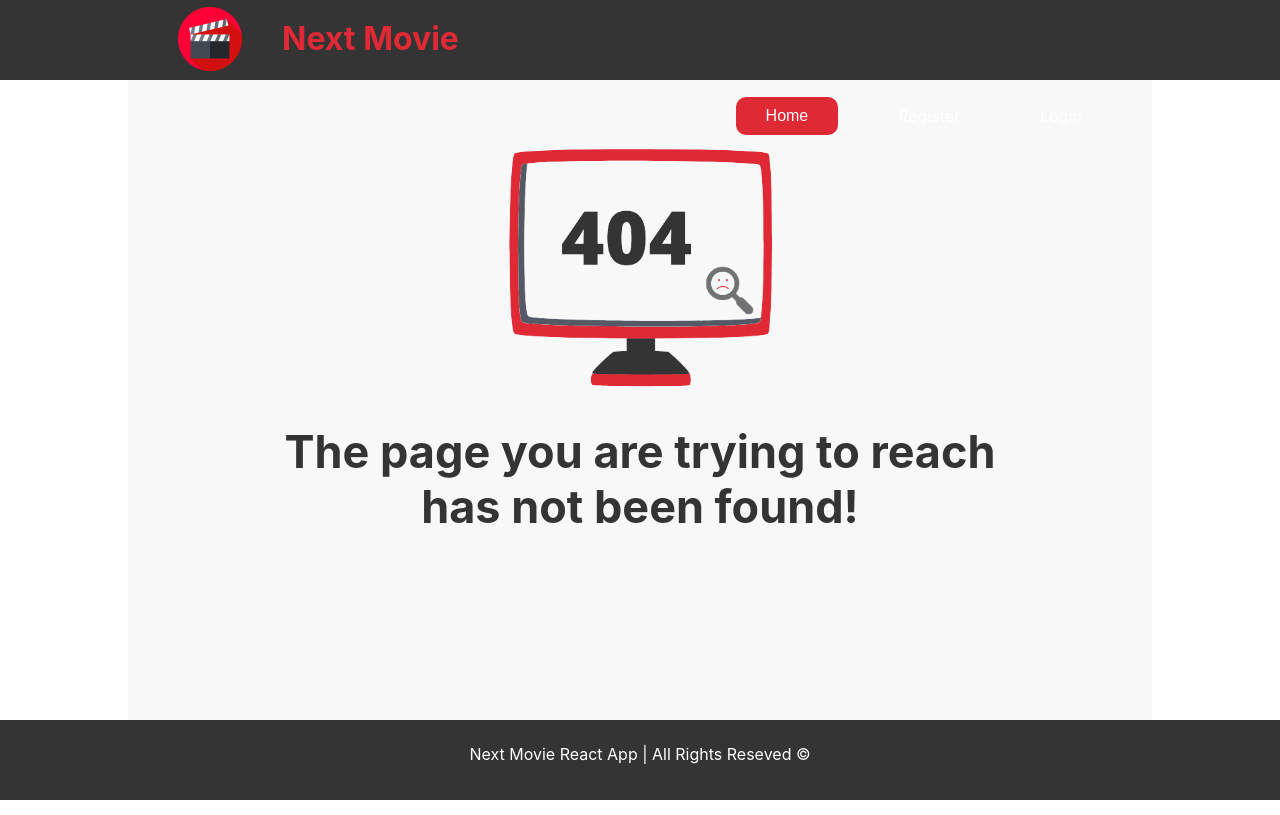
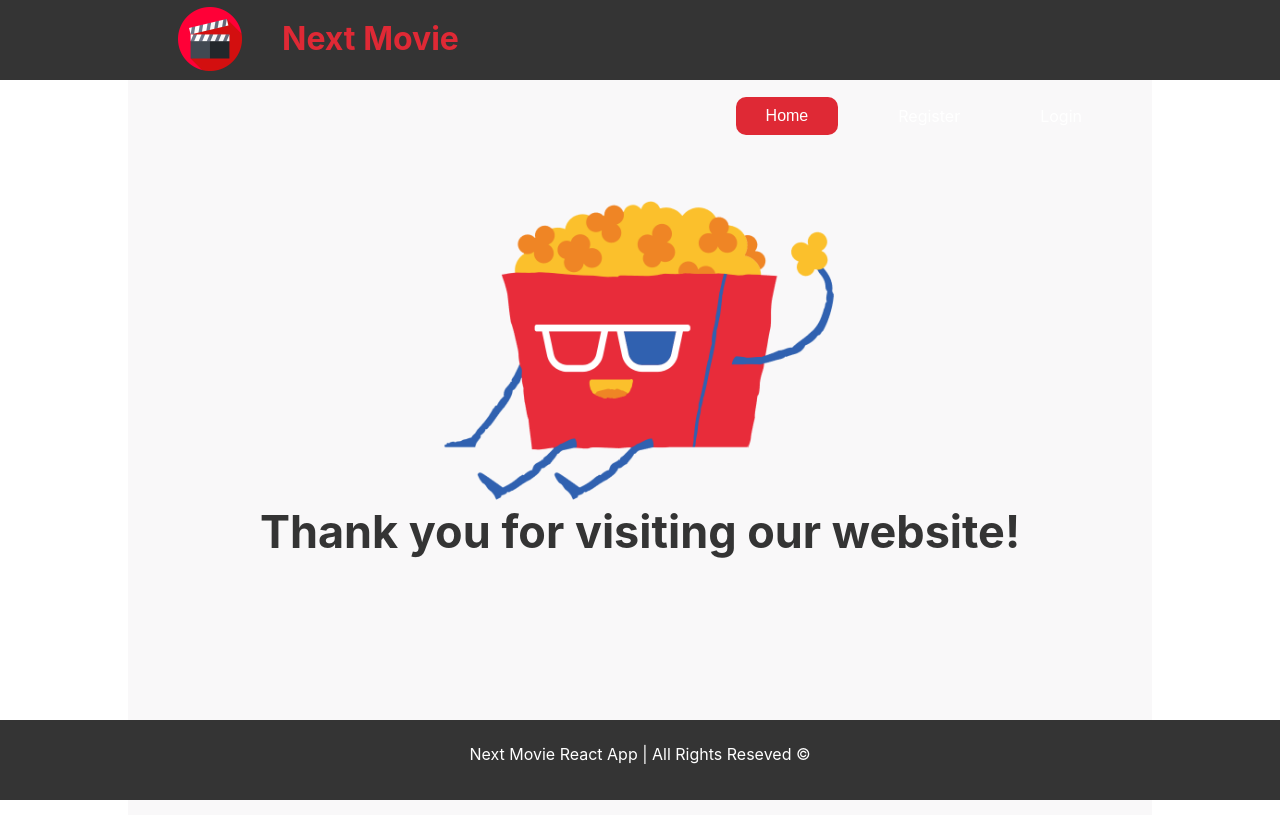
Before and after one commit to emveleva/react-movies-app, a React (Create React App) app: page /logout in a window 1280 px wide. Built offline with nearby package versions, Linux system fonts and the light colour scheme.

Commit message:
added home and logout html/css

```diff
--- a/src/App.css
+++ b/src/App.css
@@ -1,4 +1,4 @@
-.App {
+/* .App {
   text-align: center;
 }
 .App-header {
@@ -20,4 +20,4 @@
   to {
     transform: rotate(360deg);
   }
-}
+} */
--- a/src/App.js
+++ b/src/App.js
@@ -3,6 +3,8 @@ import Footer from './components/Footer'
 import Register from './components/Register'
 import Login from './components/Login'
 import NotFound from './components/NotFound'
+import Home from './components/Home'
+import Logout from './components/Logout'
 import { BrowserRouter as Router } from 'react-router-dom'
 import { Route, Switch } from 'react-router-dom'
 import './App.css';
@@ -14,8 +16,10 @@ function App() {
       <Header />
       <Router>
         <Switch>
+        <Route path='/' exact component={Home} />
         <Route path='/register' component={Register} />
         <Route path='/login' component={Login} />
+        <Route path='/logout' component={Logout} />
         <Route component={NotFound} />
         </Switch>
         </Router>
--- /dev/null
+++ b/src/components/Home/Home.js
@@ -0,0 +1,13 @@
+import style from './Home.module.css';
+
+function Home() {
+    return (
+        <div className={style.home}>
+            {/* if for logged user */}
+            <h3>Welcome!</h3>
+            <h1>Top Rated Movies</h1>
+        </div>
+    );
+    }
+
+    export default Home
--- /dev/null
+++ b/src/components/Home/Home.module.css
@@ -0,0 +1,10 @@
+.home {
+    background-color: #f9f8f9;
+    width: 80%;
+    margin: 0 auto;
+    padding-top: 10vh;
+    height: 100%;
+    padding-bottom: 30%;
+    color: #343434;
+    text-align: center;
+}
--- /dev/null
+++ b/src/components/Home/index.js
@@ -0,0 +1 @@
+export {default} from './Home';
--- /dev/null
+++ b/src/components/Logout/Logout.js
@@ -0,0 +1,12 @@
+import style from './Logout.module.css';
+
+function Logout() {
+    return (
+      <div className={style.logout}>
+          <img src="/img/logout.png" alt="" srcset=""/>
+          <h1>Thank you for visiting our website!</h1>
+      </div>
+    );
+  }
+
+    export default Logout
--- /dev/null
+++ b/src/components/Logout/Logout.module.css
@@ -0,0 +1,20 @@
+.logout {
+    background-color: #f9f8f9;
+    width: 80%;
+    margin: 0 auto;
+    padding-top: 25vh;
+    height: 100%;
+    padding-bottom: 20%;
+    text-align: center;
+}
+
+.logout img {
+    height: 300px;
+}
+
+.logout h1 {
+    color: #343434;
+    padding: 0;
+    margin: 0;
+    font-size: 45px;
+}
--- /dev/null
+++ b/src/components/Logout/index.js
@@ -0,0 +1 @@
+export {default} from './Logout';
```
